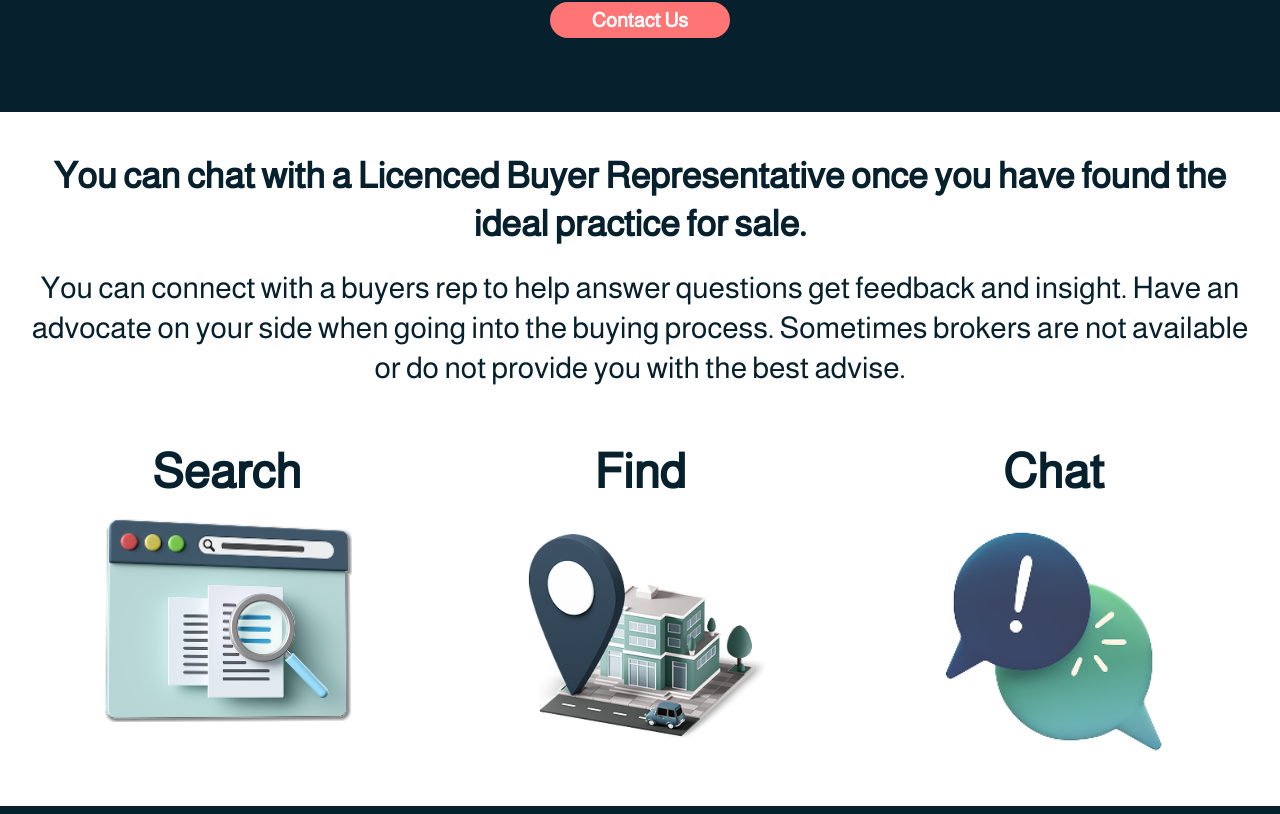
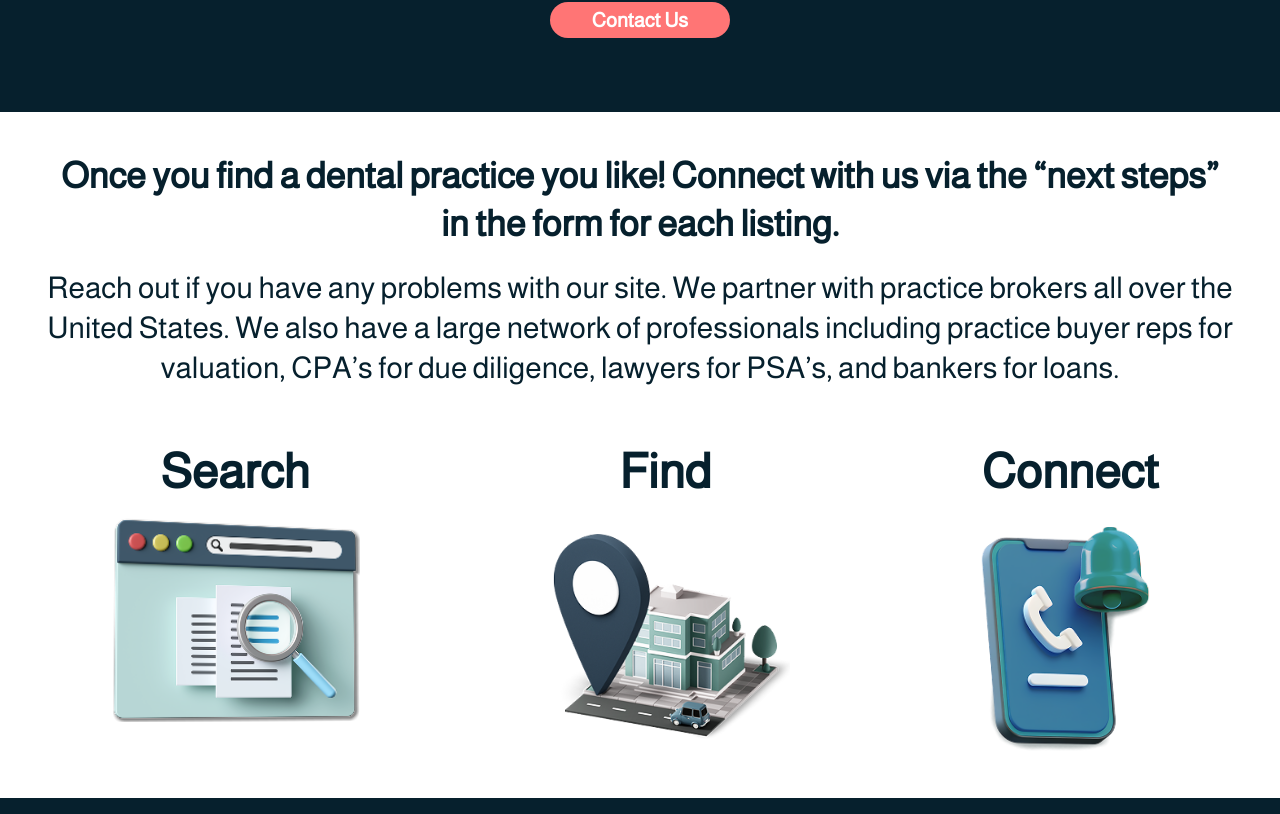
Before and after one commit to Dream10319/Practice-Finder-V2-revamp-master, a React (Vite) app in the folder client/: page /contact-us in a window 1280 px wide. Shown: the part 586-1400 px from the top of the page. Built offline with nearby package versions, Linux system fonts and the light colour scheme; no server answers; what react-geocode would draw is missing.

Commit message:
fix home page

```diff
--- a/client/src/pages/ContactUs/index.tsx
+++ b/client/src/pages/ContactUs/index.tsx
@@ -74,14 +74,13 @@ const ContactUsPage = () => {
       </div>
       <div className="text-center px-5 min-md:py-10 py-5 max-w-[1280px] mx-auto">
         <h2 className="text-4xl max-md:text-2xl font-bold min-md:leading-12 text-primary">
-          You can chat with a Licenced Buyer Representative once you have found
-          the ideal practice for sale.
+          Once you find a dental practice you like! Connect with us via the “next steps” <br />
+          in the form for each listing.
         </h2>
         <p className="text-3xl max-md:text-lg text-primary min-md:leading-10 mt-5">
-          You can connect with a buyers rep to help answer questions get
-          feedback and insight. Have an advocate on your side when going into
-          the buying process. Sometimes brokers are not available or do not
-          provide you with the best advise.
+          Reach out if you have any problems with our site. We partner with practice brokers all over
+          the United States. We also have a large network of professionals including practice buyer reps
+          for valuation, CPA’s for due diligence, lawyers for PSA’s, and bankers for loans.
         </p>
         <div className="flex justify-around mt-15 max-md:hidden">
           <div className="flex flex-col gap-5">
@@ -93,8 +92,8 @@ const ContactUsPage = () => {
             <img src={IMAGES.LOCATION} alt="search" width={250} />
           </div>
           <div className="flex flex-col gap-5">
-            <h1 className="text-5xl font-bold text-primary">Chat</h1>
-            <img src={IMAGES.CHAT} alt="search" width={250} />
+            <h1 className="text-5xl font-bold text-primary">Connect</h1>
+            <img src={IMAGES.CONNECT} alt="search" width={200} />
           </div>
         </div>
       </div>
--- a/client/src/pages/Home/index.tsx
+++ b/client/src/pages/Home/index.tsx
@@ -150,29 +150,23 @@ const HomePage: React.FC = () => {
               <div className="md:hidden">
                 <VideoEmbed />
               </div>
-
               <div>
-                <a href="/signup" className="inline-flex">
+                <a href="/signup" className="inline-flex w-full sm:w-auto">
                   <span
                     className="
-                      inline-flex items-center justify-center gap-2 md:gap-3
+                      inline-flex items-center justify-center gap-3
                       rounded-full hover:opacity-90 transition-opacity
-                      text-[#FAC91A] underline underline-offset-8 decoration-white bg-transparent   // 🔹 mobile style
-                      md:text-black md:no-underline md:bg-[#FAC91A] // 🔹 desktop style
+                      text-black no-underline bg-[#FAC91A]
+                      font-[800] font-[Almarai] text-[20px] sm:text-[28px] lg:text-[32px]
+                      leading-[28px] sm:leading-[34px] lg:leading-[37px]
+                      px-6 py-3 sm:px-10 sm:py-4
+                      w-full sm:w-[400px] lg:w-[517px]
                     "
-                    style={{
-                      width: "517px",
-                      height: "63px",
-                      fontFamily: "'Almarai', sans-serif",
-                      fontWeight: 800,
-                      fontSize: "32px",
-                      lineHeight: "37px",
-                    }}
                   >
                     Get Started Now
                     <svg
                       xmlns="http://www.w3.org/2000/svg"
-                      className="w-6 h-6"
+                      className="w-5 h-5 sm:w-6 sm:h-6"
                       fill="none"
                       viewBox="0 0 24 24"
                       stroke="currentColor"
@@ -184,7 +178,6 @@ const HomePage: React.FC = () => {
                 </a>
               </div>
             </div>
-
             <div className="hidden md:block">
               <VideoEmbed />
             </div>
--- a/client/src/pages/PracticeForSale/index.tsx
+++ b/client/src/pages/PracticeForSale/index.tsx
@@ -191,8 +191,7 @@ const PracticeForSalePage = () => {
                 <div className="mt-1 bg-secondary w-[25px] h-[25px] max-[480px]:h-[20px] max-[480px]:w-[20px] rounded-lg border border-primary shadow-2xl"></div>
                 <div className="max-w-[300px] max-[480px]:w-[250px]">
                   <p className="max-[480px]:text-sm">
-                    These states are fully represented by all major licensed
-                    brokerages in that state.
+                  These states are 90% covered by major brokerages in that state
                   </p>
                 </div>
               </div>
```
